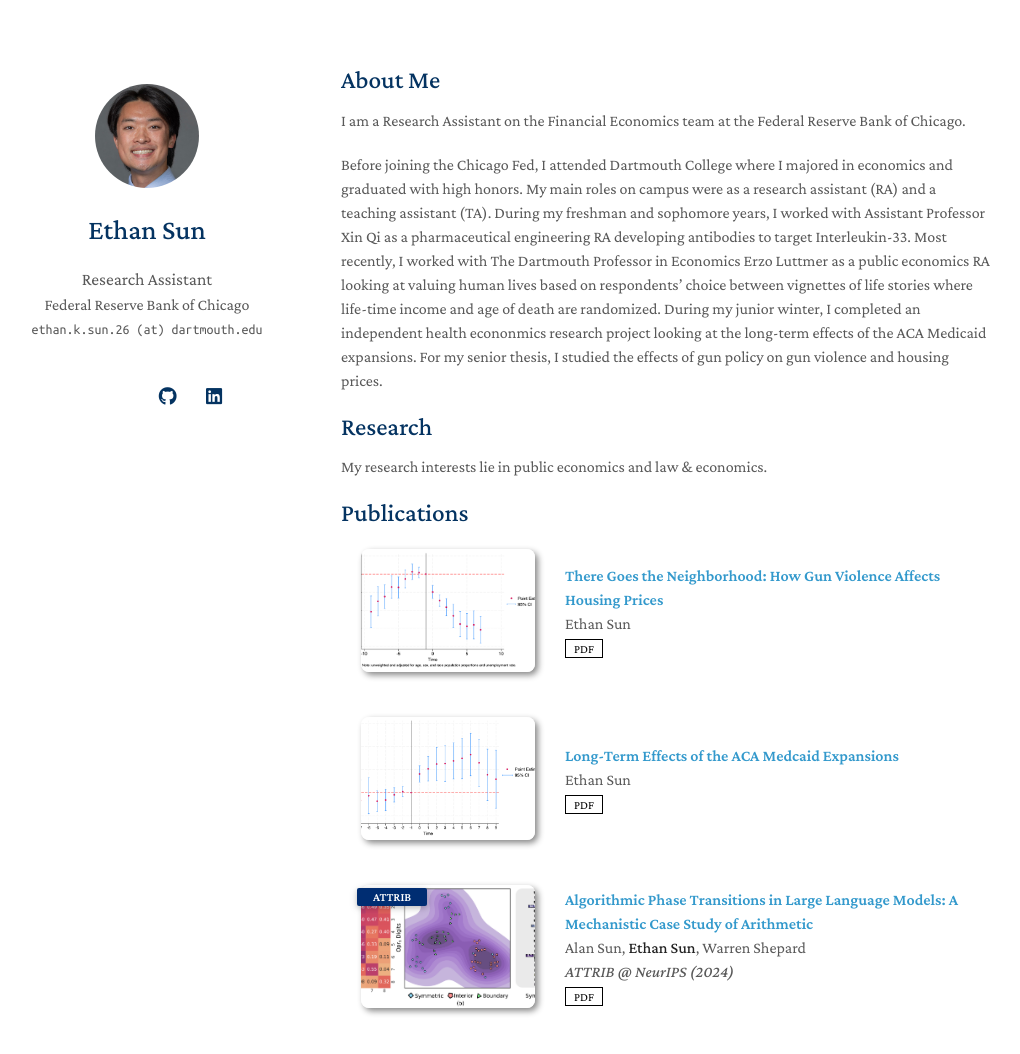
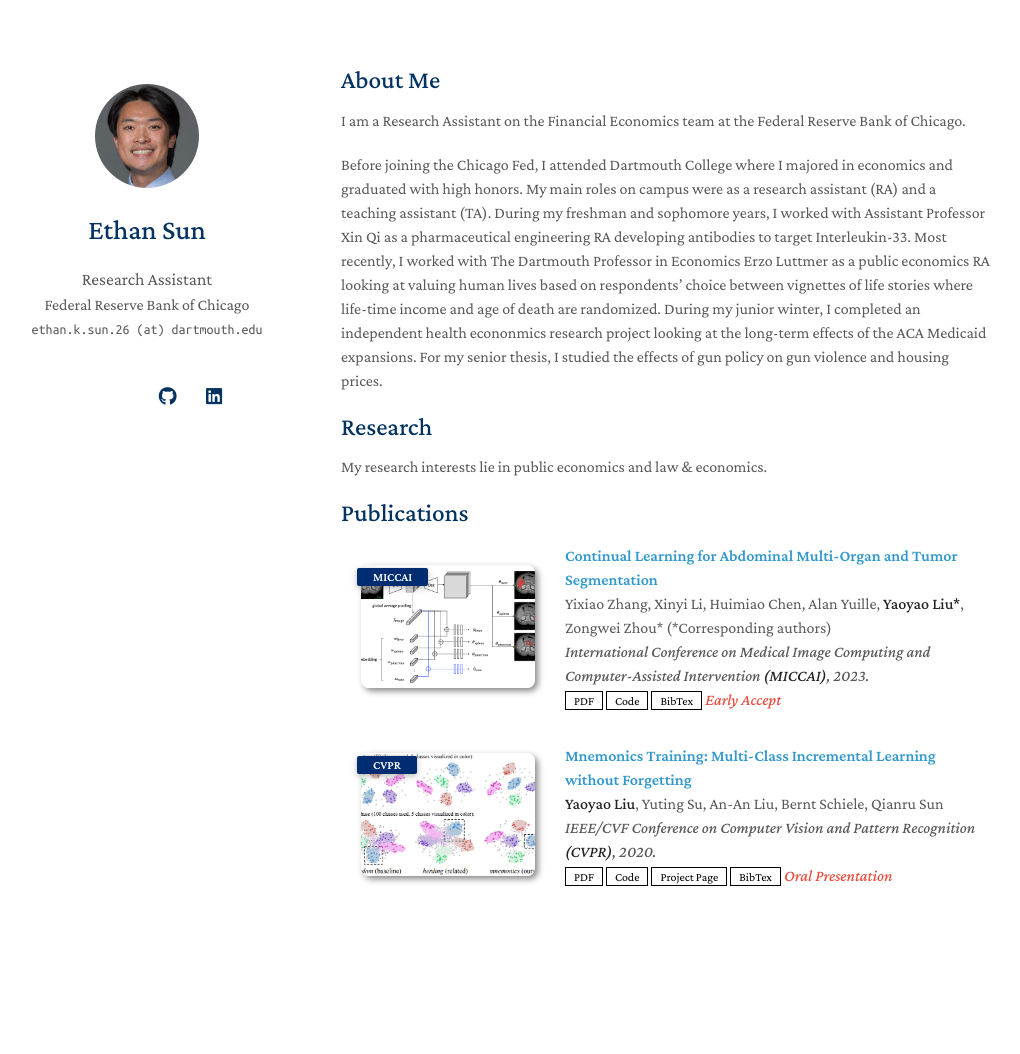
Before and after one commit to ethansun888/ethansun888.github.io, a Jekyll site: the page built from index.md, in a window 1280 px wide and 1142 px high. Shown: the top 1054 px of the window, without its empty margins (129-1149 px from the left). Built offline with Jekyll 4.4.1, drawn with Linux system fonts in a browser that asks for light colours; nearby versions of some CDN libraries; a style sheet for code colours, icons or effects is not loaded; our own code applies the rules of GitHub Pages for plain Markdown files.

Commit message:
newstuff

```diff
--- a/_config.yml
+++ b/_config.yml
@@ -41,7 +41,7 @@ font: "Serif" # or "Sans Serif"
 
 # Use this project as a remote theme for GitHub Pages
 # See the guide here: https://docs.github.com/en/pages/setting-up-a-github-pages-site-with-jekyll/adding-a-theme-to-your-github-pages-site-using-jekyll
-remote_theme: yaoyao-liu/minimal-light
+# remote_theme: yaoyao-liu/minimal-light
 
 # The following files will be removed from the generated website.
 exclude:
--- a/_data/publications.yml
+++ b/_data/publications.yml
@@ -1,17 +1,22 @@
 main:
-  - title: "There Goes the Neighborhood: How Gun Violence Affects Housing Prices"
-    authors: Ethan Sun
-    pdf: http://dx.doi.org/10.2139/ssrn.6065666
-    image: ./assets/img/hpi.png
 
-  - title: "Long-Term Effects of the ACA Medcaid Expansions"
-    authors: Ethan Sun
-    pdf: https://dx.doi.org/10.2139/ssrn.5197610
-    image: ./assets/img/aca.png
+  - title: Continual Learning for Abdominal Multi-Organ and Tumor Segmentation
+    authors: Yixiao Zhang, Xinyi Li, Huimiao Chen, Alan Yuille, <strong>Yaoyao Liu*</strong>, Zongwei Zhou* (*Corresponding authors)
+    conference_short: MICCAI
+    conference: International Conference on Medical Image Computing and Computer-Assisted Intervention <strong>(MICCAI)</strong>, 2023.
+    pdf: https://arxiv.org/pdf/2306.00988.pdf
+    code: https://github.com/MrGiovanni/ContinualLearning
+    bibtex: https://bib.yliu.me/MICCAI23.txt
+    image: ./assets/img/teaser_example_2.png
+    notes: Early Accept
 
-  - title: "Algorithmic Phase Transitions in Large Language Models: A Mechanistic Case Study of Arithmetic"
-    authors: Alan Sun, <strong>Ethan Sun</strong>, Warren Shepard
-    conference_short: ATTRIB
-    conference: ATTRIB @ NeurIPS (2024)
-    pdf: https://doi.org/10.48550/arXiv.2412.07386
-    image: ./assets/img/panels-cover.png
+  - title: "Mnemonics Training: Multi-Class Incremental Learning without Forgetting"
+    authors: <strong>Yaoyao Liu</strong>, Yuting Su, An-An Liu, Bernt Schiele, Qianru Sun
+    conference_short: CVPR
+    conference: IEEE/CVF Conference on Computer Vision and Pattern Recognition <strong>(CVPR)</strong>, 2020.
+    pdf: https://arxiv.org/pdf/2002.10211.pdf
+    code: https://github.com/yaoyao-liu/class-incremental-learning/tree/main/mnemonics-training
+    page: https://class-il.mpi-inf.mpg.de/mnemonics/
+    bibtex: https://class-il.mpi-inf.mpg.de/mnemonics/
+    notes: Oral Presentation
+    image: ./assets/img/teaser_example.png
--- a/_includes/publications.md
+++ b/_includes/publications.md
@@ -10,9 +10,9 @@
   <div class="col-sm-3 abbr" style="position: relative;padding-right: 15px;padding-left: 15px;">
     {% if link.image %}
     <img src="{{ link.image }}" class="teaser img-fluid z-depth-1" style="width=100;height=40%">
-    {% endif %}
     {% if link.conference_short %}
     <abbr class="badge">{{ link.conference_short }}</abbr>
+    {% endif %}
     {% endif %}
   </div>
   <div class="col-sm-9" style="position: relative;padding-right: 15px;padding-left: 20px;">
@@ -43,7 +43,6 @@
   </div>
 </div>
 </li>
-
 <br>
 
 {% endfor %}
--- a/_layouts/homepage.html
+++ b/_layouts/homepage.html
@@ -19,7 +19,7 @@
     <script src="./assets/js/favicon-switcher.js" type="application/javascript"></script>
 
     <link rel=stylesheet href=https://cdnjs.cloudflare.com/ajax/libs/academicons/1.8.6/css/academicons.min.css integrity="sha256-uFVgMKfistnJAfoCUQigIl+JfUaP47GrRKjf6CTPVmw=" crossorigin=anonymous>
-    <link rel=stylesheet href=https://cdnjs.cloudflare.com/ajax/libs/font-awesome/5.11.2/css/all.min.css integrity="sha256-+N4/V/SbAFiW1MPBCXnfnP9QSN3+Keu+NlB+0ev/YKQ=" crossorigin=anonymous>
+    <link rel="stylesheet" href="https://cdnjs.cloudflare.com/ajax/libs/font-awesome/6.4.2/css/all.min.css" integrity="sha512-z3gLpd7yknf1YoNbCzqRKc4qyor8gaKU1qmn+CShxbuBusANI9QpRohGBreCFkKxLhei6S9CQXFEbbKuqLg0DA==" crossorigin="anonymous" referrerpolicy="no-referrer" />
 
     {% if site.font == "Sans Serif" %}
     <link rel="stylesheet" href="./assets/css/font_sans_serif.css">
@@ -86,7 +86,7 @@
 
         {% if site.twitter %}
         <a style="margin: 0 0 0 0" href="{{ site.twitter }}">
-          <i class="fab fa-twitter"></i>
+          <i class="fab fa-x-twitter"></i>
         </a>
         {% endif %}
         </div>
```
Also changed, not shown: Gemfile (+4 -19 lines), workflows/pages.yml (added, +49 -0 lines), assets/img/avatar.png (added), assets/img/favicon-dark.png (added), assets/img/favicon.png (added), assets/img/teaser_example.png (added), assets/img/teaser_example_2.png (added), 1 other file.
